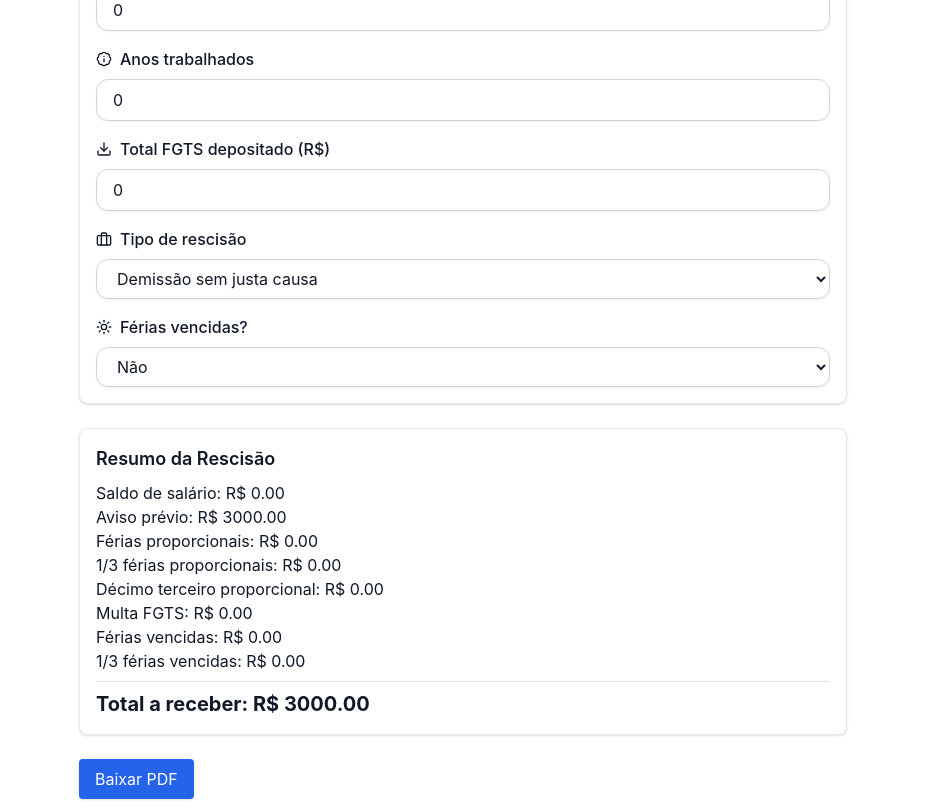
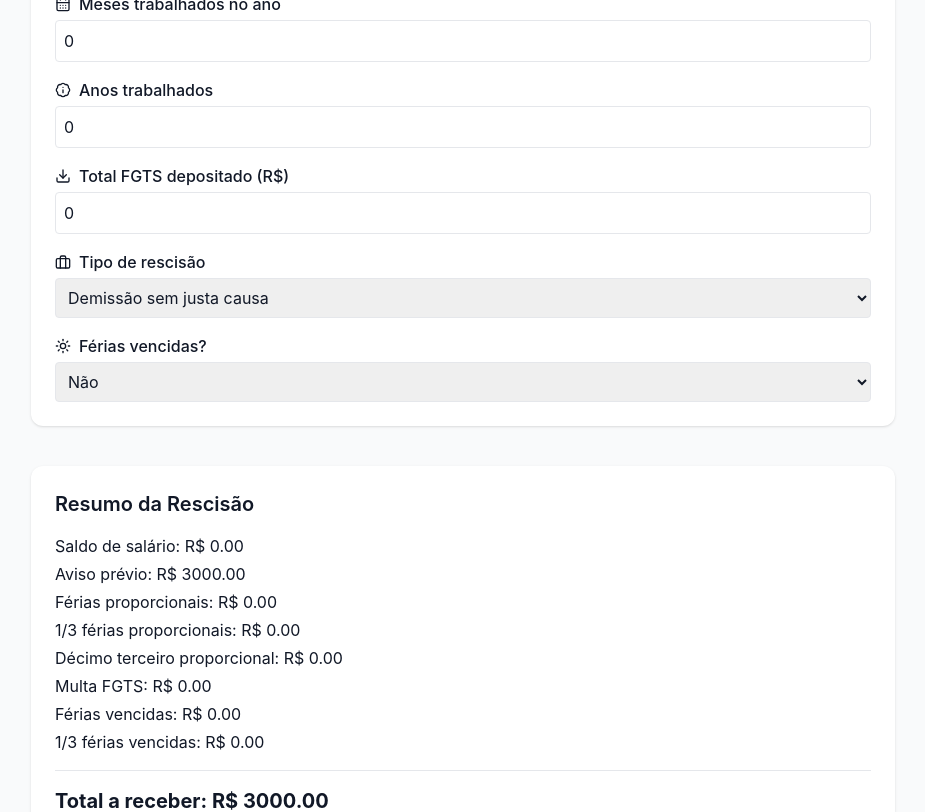
Before and after one commit to darlenaleixo/calculadora-simples-clt, a React (Vite) app: page / in a window 1280 px wide. Shown: the part 320-1132 px from the top of the page, without its empty margins (177-1102 px from the left). Built offline with nearby package versions, Linux system fonts and the light colour scheme.

Commit message:
Personalizar

```diff
--- a/src/App.jsx
+++ b/src/App.jsx
@@ -22,23 +22,15 @@ function App() {
   const [dark, setDark] = useState(false);
 
   useEffect(() => {
-    const savedSalario = localStorage.getItem('salario');
-    const savedDias = localStorage.getItem('dias');
-    const savedMeses = localStorage.getItem('meses');
-    const savedAnos = localStorage.getItem('anos');
-    const savedFeriasVencidas = localStorage.getItem('feriasVencidas');
-    const savedFgtsTotal = localStorage.getItem('fgtsTotal');
-    const savedTipoRescisao = localStorage.getItem('tipoRescisao');
-    const savedDark = localStorage.getItem('dark');
-
-    if (savedSalario) setSalario(+savedSalario);
-    if (savedDias) setDias(+savedDias);
-    if (savedMeses) setMeses(+savedMeses);
-    if (savedAnos) setAnos(+savedAnos);
-    if (savedFeriasVencidas !== null) setFeriasVencidas(savedFeriasVencidas === 'true');
-    if (savedFgtsTotal) setFgtsTotal(+savedFgtsTotal);
-    if (savedTipoRescisao) setTipoRescisao(savedTipoRescisao);
-    if (savedDark !== null) setDark(savedDark === 'true');
+    const saved = (key) => localStorage.getItem(key);
+    if (saved('salario')) setSalario(+saved('salario'));
+    if (saved('dias')) setDias(+saved('dias'));
+    if (saved('meses')) setMeses(+saved('meses'));
+    if (saved('anos')) setAnos(+saved('anos'));
+    if (saved('feriasVencidas') !== null) setFeriasVencidas(saved('feriasVencidas') === 'true');
+    if (saved('fgtsTotal')) setFgtsTotal(+saved('fgtsTotal'));
+    if (saved('tipoRescisao')) setTipoRescisao(saved('tipoRescisao'));
+    if (saved('dark') !== null) setDark(saved('dark') === 'true');
   }, []);
 
   useEffect(() => {
@@ -88,71 +80,45 @@ function App() {
     if (element) html2pdf().from(element).save('rescisao-clt.pdf');
   };
 
-  const toggleTheme = () => {
-    setDark(!dark);
-  };
+  const toggleTheme = () => setDark(!dark);
 
   return (
-    <div className={`${dark ? 'bg-gray-900 text-white' : 'bg-white text-gray-900'} min-h-screen p-6`}>
-      <div className="max-w-3xl mx-auto space-y-6">
-        <div className="flex justify-between items-center">
+    <div className={`${dark ? 'bg-gray-900 text-white' : 'bg-gray-50 text-gray-900'} min-h-screen transition-all duration-300`}>
+      <header className="bg-gradient-to-r from-blue-600 to-blue-400 py-6 px-4 shadow text-white">
+        <div className="max-w-4xl mx-auto flex justify-between items-center">
           <h1 className="text-2xl font-bold">Calculadora Simples CLT</h1>
-          <button onClick={toggleTheme} className="px-3 py-1 rounded bg-gray-200 dark:bg-gray-700">
-            {dark ? '☀️ Claro' : '🌙 Escuro'}
+          <button onClick={toggleTheme} className="p-2 rounded bg-white text-black">
+            {dark ? <Sun className="w-5 h-5" /> : <Moon className="w-5 h-5" />}
           </button>
         </div>
+      </header>
 
-        <div className="grid gap-4 border rounded-lg p-4 shadow bg-white dark:bg-gray-800">
-          {[{
-            label: 'Salário (R$)',
-            icon: DollarSign,
-            value: salario,
-            set: setSalario,
-          }, {
-            label: 'Dias trabalhados no mês',
-            icon: Clock,
-            value: dias,
-            set: setDias,
-          }, {
-            label: 'Meses trabalhados no ano',
-            icon: CalendarDays,
-            value: meses,
-            set: setMeses,
-          }, {
-            label: 'Anos trabalhados',
-            icon: BadgeInfo,
-            value: anos,
-            set: setAnos,
-          }, {
-            label: 'Total FGTS depositado (R$)',
-            icon: Download,
-            value: fgtsTotal,
-            set: setFgtsTotal,
-          }].map((field, i) => (
-            <label key={i} className="flex flex-col gap-1">
+      <main className="max-w-4xl mx-auto py-8 px-4 grid gap-10">
+        <section className="grid gap-4 bg-white dark:bg-gray-800 p-6 rounded-xl shadow">
+          {[{label: 'Salário (R$)', icon: DollarSign, value: salario, set: setSalario},
+            {label: 'Dias trabalhados no mês', icon: Clock, value: dias, set: setDias},
+            {label: 'Meses trabalhados no ano', icon: CalendarDays, value: meses, set: setMeses},
+            {label: 'Anos trabalhados', icon: BadgeInfo, value: anos, set: setAnos},
+            {label: 'Total FGTS depositado (R$)', icon: Download, value: fgtsTotal, set: setFgtsTotal}
+          ].map(({label, icon: Icon, value, set}, idx) => (
+            <label key={idx} className="flex flex-col gap-1">
               <span className="flex items-center gap-2 font-medium">
-                <field.icon className="w-4 h-4" />
-                {field.label}
+                <Icon className="w-4 h-4" /> {label}
               </span>
               <input
                 type="number"
-                value={field.value}
-                onChange={e => field.set(+e.target.value)}
-                className="mt-1 block w-full rounded-xl border border-gray-300 dark:border-gray-600 bg-white dark:bg-gray-800 px-4 py-2 text-gray-900 dark:text-white shadow-sm focus:border-blue-500 focus:ring focus:ring-blue-200 dark:focus:ring-blue-500/30 focus:outline-none transition duration-200"
+                value={value}
+                onChange={e => set(+e.target.value)}
+                className="p-2 rounded border"
               />
             </label>
           ))}
 
           <label className="flex flex-col gap-1">
             <span className="flex items-center gap-2 font-medium">
-              <Briefcase className="w-4 h-4" />
-              Tipo de rescisão
+              <Briefcase className="w-4 h-4" /> Tipo de rescisão
             </span>
-            <select
-              value={tipoRescisao}
-              onChange={e => setTipoRescisao(e.target.value)}
-              className="mt-1 block w-full rounded-xl border border-gray-300 dark:border-gray-600 bg-white dark:bg-gray-800 px-4 py-2 text-gray-900 dark:text-white shadow-sm focus:border-blue-500 focus:ring focus:ring-blue-200 dark:focus:ring-blue-500/30 focus:outline-none transition duration-200"
-            >
+            <select value={tipoRescisao} onChange={e => setTipoRescisao(e.target.value)} className="p-2 rounded border">
               <option value="semJustaCausa">Demissão sem justa causa</option>
               <option value="pedidoDemissao">Pedido de demissão</option>
               <option value="justaCausa">Demissão por justa causa</option>
@@ -162,41 +128,41 @@ function App() {
 
           <label className="flex flex-col gap-1">
             <span className="flex items-center gap-2 font-medium">
-              <Sun className="w-4 h-4" />
-              Férias vencidas?
+              <Sun className="w-4 h-4" /> Férias vencidas?
             </span>
-            <select
-              value={feriasVencidas ? '1' : '0'}
-              onChange={e => setFeriasVencidas(e.target.value === '1')}
-              className="mt-1 block w-full rounded-xl border border-gray-300 dark:border-gray-600 bg-white dark:bg-gray-800 px-4 py-2 text-gray-900 dark:text-white shadow-sm focus:border-blue-500 focus:ring focus:ring-blue-200 dark:focus:ring-blue-500/30 focus:outline-none transition duration-200"
-            >
+            <select value={feriasVencidas ? '1' : '0'} onChange={e => setFeriasVencidas(e.target.value === '1')} className="p-2 rounded border">
               <option value="1">Sim</option>
               <option value="0">Não</option>
             </select>
           </label>
+        </section>
+
+        <section id="resultado" className="bg-white dark:bg-gray-800 p-6 rounded-xl shadow">
+          <h2 className="text-xl font-semibold mb-4">Resumo da Rescisão</h2>
+          <ul className="space-y-1">
+            <li>Saldo de salário: R$ {saldoSalario.toFixed(2)}</li>
+            <li>Aviso prévio: R$ {avisoPrevio.toFixed(2)}</li>
+            <li>Férias proporcionais: R$ {feriasProp.toFixed(2)}</li>
+            <li>1/3 férias proporcionais: R$ {umTercoFerias.toFixed(2)}</li>
+            <li>Décimo terceiro proporcional: R$ {decimoTerceiro.toFixed(2)}</li>
+            <li>Multa FGTS: R$ {multaFgts.toFixed(2)}</li>
+            <li>Férias vencidas: R$ {feriasVenc.toFixed(2)}</li>
+            <li>1/3 férias vencidas: R$ {umTercoVenc.toFixed(2)}</li>
+          </ul>
+          <hr className="my-4" />
+          <p className="text-xl font-bold">Total a receber: R$ {total.toFixed(2)}</p>
+        </section>
+
+        <div className="text-right">
+          <button onClick={exportPDF} className="px-4 py-2 bg-blue-600 text-white rounded hover:bg-blue-700">
+            Baixar PDF
+          </button>
         </div>
+      </main>
 
-        <div id="resultado" className="border rounded-lg p-4 shadow bg-white dark:bg-gray-800">
-          <h2 className="text-lg font-semibold mb-2">Resumo da Rescisão</h2>
-          <p>Saldo de salário: R$ {saldoSalario.toFixed(2)}</p>
-          <p>Aviso prévio: R$ {avisoPrevio.toFixed(2)}</p>
-          <p>Férias proporcionais: R$ {feriasProp.toFixed(2)}</p>
-          <p>1/3 férias proporcionais: R$ {umTercoFerias.toFixed(2)}</p>
-          <p>Décimo terceiro proporcional: R$ {decimoTerceiro.toFixed(2)}</p>
-          <p>Multa FGTS: R$ {multaFgts.toFixed(2)}</p>
-          <p>Férias vencidas: R$ {feriasVenc.toFixed(2)}</p>
-          <p>1/3 férias vencidas: R$ {umTercoVenc.toFixed(2)}</p>
-          <hr className="my-2" />
-          <p className="text-xl font-bold">Total a receber: R$ {total.toFixed(2)}</p>
-        </div>
-
-        <button
-          onClick={exportPDF}
-          className="bg-blue-600 text-white px-4 py-2 rounded shadow hover:bg-blue-700"
-        >
-          Baixar PDF
-        </button>
-      </div>
+      <footer className="text-center py-6 text-sm text-gray-500 dark:text-gray-400">
+        © 2025 Calculadora CLT. Todos os direitos reservados.
+      </footer>
     </div>
   );
 }
```
